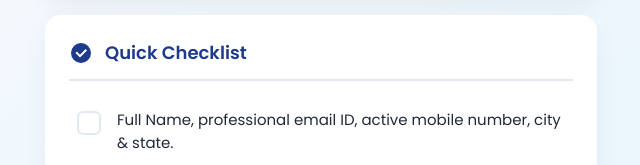
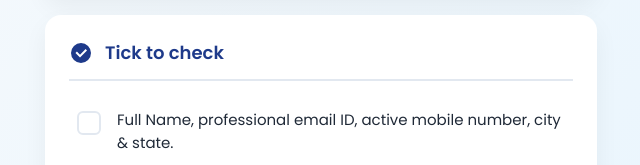
Before and after one commit to InigoCampbel/cdc-psgcas-resume, a plain HTML site: page index.html in a window 1280 px wide. Shown: the part 221-386 px from the top of the page, 319-959 px from the left. Drawn offline with Linux system fonts and the light colour scheme.

Commit message:
Update index.html

```diff
--- a/index.html
+++ b/index.html
@@ -476,7 +476,7 @@
         <svg class="section-header-icon" viewBox="0 0 24 24" fill="currentColor">
           <path d="M12,2A10,10 0 0,1 22,12A10,10 0 0,1 12,22A10,10 0 0,1 2,12A10,10 0 0,1 12,2M11,16.5L18,9.5L16.59,8.09L11,13.67L7.91,10.59L6.5,12L11,16.5Z"/>
         </svg>
-        Quick Checklist
+        Tick to check
       </div>
 
       <ul class="checklist">
```
